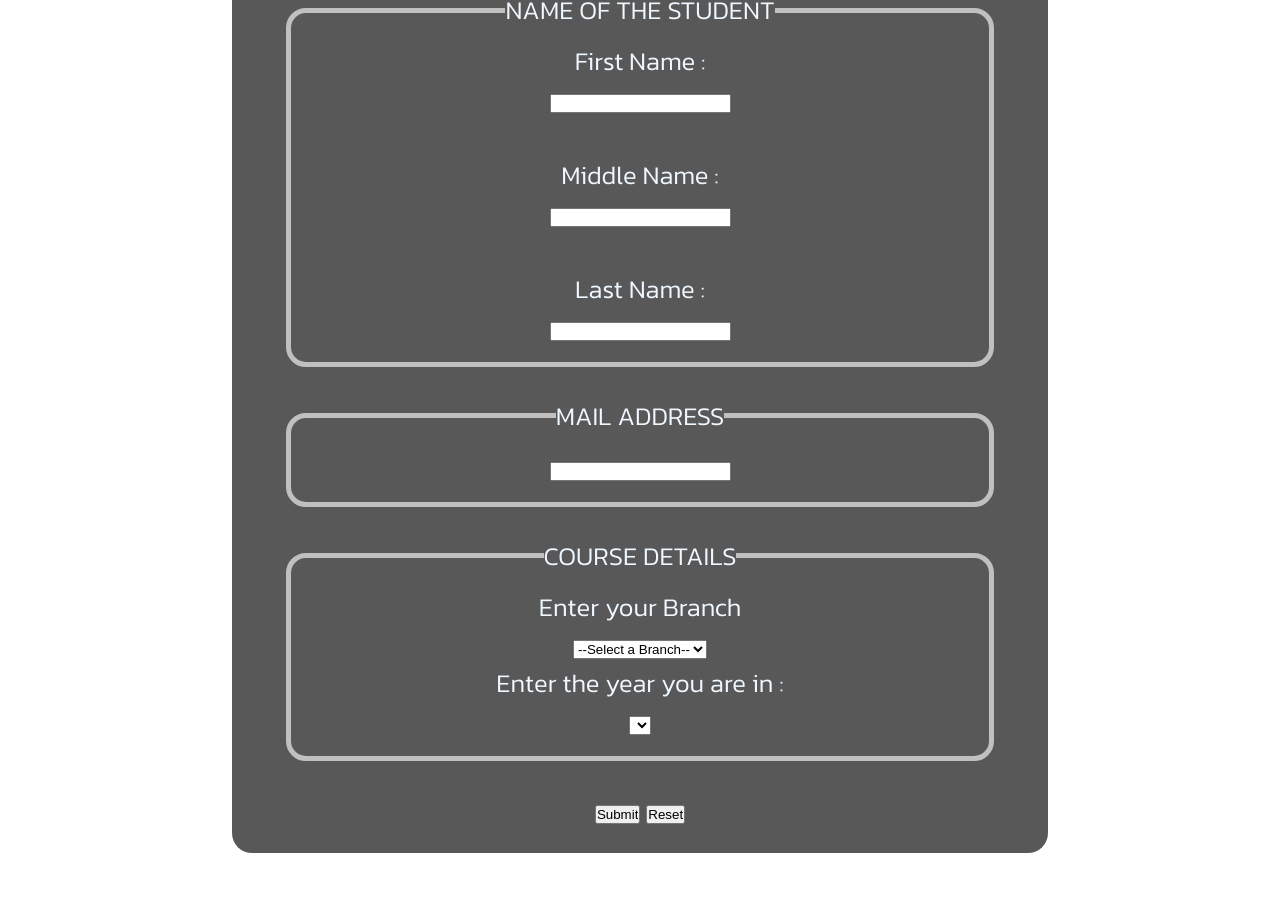
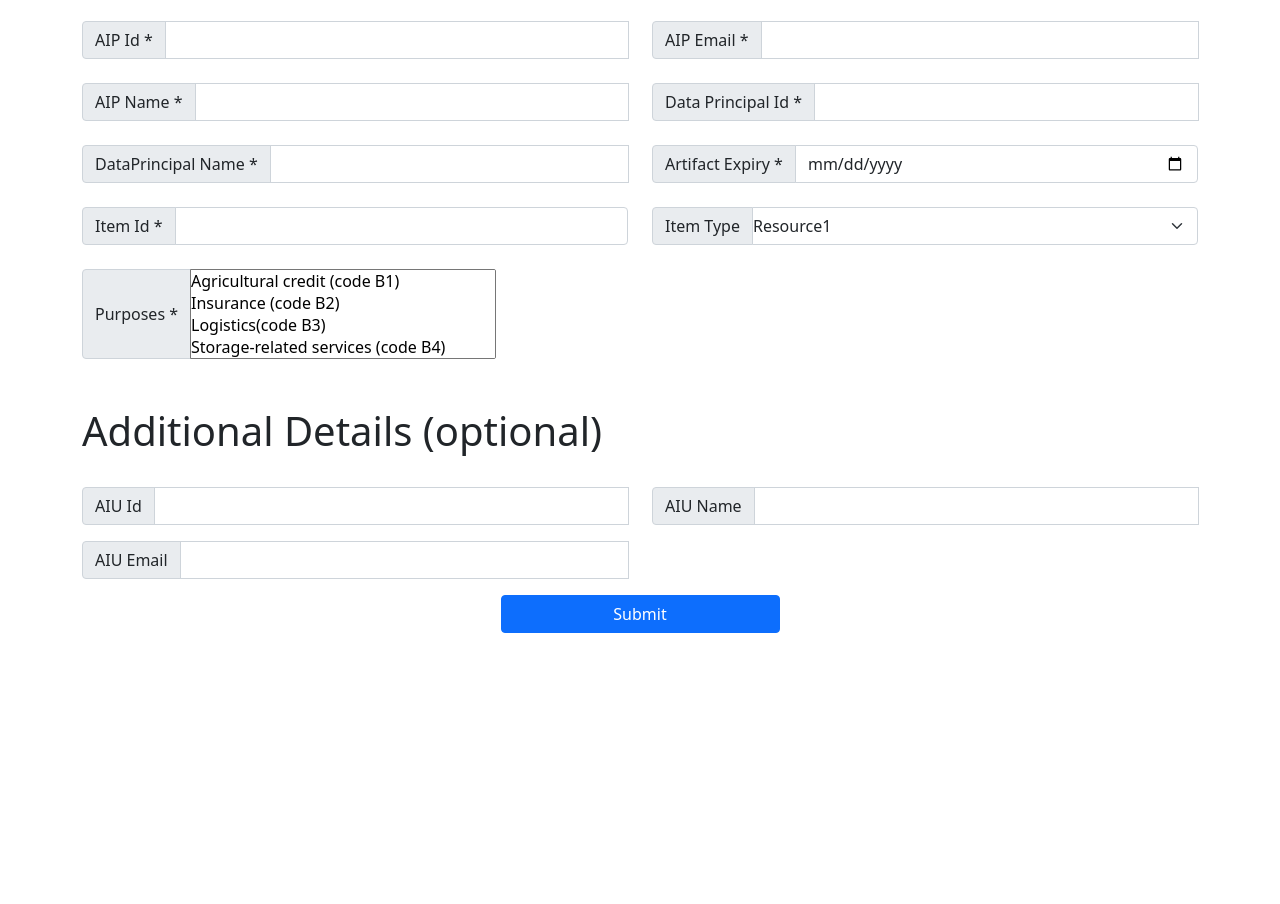
Before and after one commit to tanishhky/StudentForm, a plain HTML site: page index.html in a window 1280 px wide. Shown: the part 472-1376 px from the top of the page. After the commit the page ends 1129 px from the top, so only its background shows below. Drawn offline with nearby package versions, Linux system fonts and the light colour scheme; files that its build step writes are made by us from their sources; a web font is replaced by a local one.

Commit message:
Add files via upload

```diff
--- a/index.html
+++ b/index.html
@@ -1,93 +1,194 @@
 <!DOCTYPE html>
+<html lang="en">
 
-<html lang="en">
 <head>
     <meta charset="UTF-8">
     <meta name="viewport" content="width=device-width, initial-scale=1.0">
-        <title>Student Data Collection</title>
-        <link rel="icon" href="Assets/logo.ico">
-        <link rel="stylesheet" href="style.css">
+    <title>Consent Collector</title>
+    <link href="https://cdn.jsdelivr.net/npm/bootstrap@5.0.2/dist/css/bootstrap.min.css" rel="stylesheet"
+        integrity="sha384-EVSTQN3/azprG1Anm3QDgpJLIm9Nao0Yz1ztcQTwFspd3yD65VohhpuuCOmLASjC" crossorigin="anonymous">
+    <link rel="stylesheet" href="css/style.css">
+    <link rel="stylesheet" href="css/virtual-select.min.css">
 </head>
 
 <body>
+    <div class="container mt-3">
+        <form class="consent">
+            <div class="row">
+                <div class="col-12 text-center adex-brand">
+                    <img src="https://dataexplorer.adex.org.in/assets/agri-logo.png" alt="Consent Collector">
+                    <h1>Consent Collector Service</h1>
+                </div>
+            </div>
+            <hr>
+            <div class="row aip-details w-100 my-4">
+                <div class="col-lg-6 col-12">
+                    <h1 class="ribbon">Details</h1>
+                </div>
+                <div class="col-6 justify-content-lg-end d-flex" style="font-size: 12px;">
+                    <span class="asterisk">* Required Fields</span>
+                </div>
+            </div>
+            <div class="row mt-4">
+                <div class="col-lg-6 col-12 text-center">
+                    <div class="input-group mb-4">
+                        </span>
+                        <span class="input-group-text hover-text m-0">
+                            AIP Id
+                            <span class="asterisk">&nbsp*</span>
+                        </span>
+                        <input type="text" class="form-control" id="aipId" oninput="validateUUID()">
+                        <span id="uuidValidationMessage"></span>
+                    </div>
+                </div>
+                <div class="col-lg-6 col-12">
+                    <div class="input-group mb-4">
+                        <span class="input-group-text">
+                            AIP Email
+                            <span class="asterisk">&nbsp*</span>
+                        </span>
+                        <input type="email" class="form-control emails" id="aipEmail" pattern="[^\s@]+@[^\s@]+\.[^\s@]+"
+                            onchange="validateEmail()">
+                        <span id="emailValidationMessage" class="validation-message"></span>
 
-        <nav>
-            <div><img src="Assets/logo.png" alt="logo"></div>
-            <div class="heading">STUDENT DATA COLLECTION</div>
-            <div id="contact"><a href="mailto:tanishhky@gmail.com" style="text-decoration: none; color: inherit;">CONTACT US</a> </div>
-        </nav>
+                    </div>
+                </div>
+                <div class="col-lg-6 col-12">
+                    <div class="input-group mb-4">
+                        <span class="input-group-text">
+                            AIP Name
+                            <span class="asterisk">&nbsp*</span>
+                        </span>
+                        <input type="text" class="form-control" id="aipName" oninput="validateName()">
+                        <span id="nameValidationMessage"></span>
+                    </div>
+                </div>
+                <div class="col-lg-6 col-12">
+                    <div class="input-group mb-4">
+                        <span class="input-group-text">
+                            Data Principal Id
+                            <span class="asterisk">&nbsp*</span>
+                        </span>
+                        <input type="text" class="form-control" id="dpID" onchange="DPIDValidation()">
+                        <span id="dpIDValidationMessage"></span>
+                    </div>
+                </div>
 
-        <div class="formContainer">
-            <form action="" id="studentForm">
-                <div class="pfp">
-                    <img src="Assets/logo.png" id="preview" alt="">
-                    <br><br>
-                    <input type="file" id="pf" onchange="previewImage(event)">
+                <div class="col-lg-6 col-12">
+                    <div class="input-group mb-4">
+                        <span class="input-group-text">
+                            DataPrincipal Name
+                            <span class="asterisk">&nbsp*</span>
+                        </span>
+                        <input type="text" class="form-control" id="dpName">
+                        <span id="dpNameValidationMessage"></span>
                     </div>
-                    <br>
-                <fieldset>
-                    <legend class="headin">NAME OF THE STUDENT</legend>
-                    <div class="ques">
-                        <text>First Name : </text>
                 </div>
-                    <div class="ans" id="fn">
-                        <input type="text" required>
+
+                <div class="col-lg-6 col-12">
+                    <div class="input-group mb-4">
+                        <span class="input-group-text">
+                            Artifact Expiry
+                            <span class="asterisk">&nbsp*</span>
+                        </span>
+                        <input type="date" class="form-control" onkeydown="return false" id="dateInput">
                     </div>
-                    <br>
-                    <div class="ques">
-                        <text>Middle Name : </text>
                 </div>
-                    <div class="ans" id="mn">
-                        <input type="text">
+                <div class="col-lg-6 col-12">
+                    <div class="input-group mb-4">
+                        <span class="input-group-text">
+                            Item Id
+                            <span class="asterisk">&nbsp*</span>
+                        </span>
+                        <input type="text" class="form-control" id="itemInp">
                     </div>
-                    <br>
-                    <div class="ques">
-                        <text>Last Name : </text>
                 </div>
-                    <div class="ans" id="ln">
-                        <input type="text" required>
-                    </div>
-                </fieldset>
-                <fieldset>
-                    <legend class="headin">MAIL ADDRESS</legend>
-                    <div class="ans" id="mail">
-                        <input type="email" required>
-                    </div>
-                </fieldset>
-                <fieldset>
-                    <legend class="headin">COURSE DETAILS</legend>
-                    <div class="ques">
-                        <text>Enter your Branch</text>
-                    </div>
-                    <div class="ans">
-                        <select name="Branch" id="branch" onchange="updateOptions()">
-                            <option value="">--Select a Branch--</option>
-                            <option value="BTech">BTech</option>
-                            <option value="BSc">BSc</option>
-                            <option value="Mtech">Mtech</option>
-                            <option value="MSc">MSc</option>
-                            <option value="BBA">BBA</option>
-                            <option value="MBA">MBA</option>
-                            <option value="PhD">PhD</option>
+                <div class="col-lg-6 col-12">
+                    <div class="input-group mb-3">
+                        <label class="input-group-text">Item Type</label>
+                        <select class="form-select p-0" id="itemtype" readonly>
+                            <option value="1">Resource1</option>
+                            <option value="2">Resource Group</option>
                         </select>
                     </div>
-                    <div class="ques">
-                        <text>Enter the year you are in : </text>
                 </div>
-                    <div class="ans">
-                        <select name="Year" id="year">
 
+                <div class="col-lg-6 col-12">
+                    <div class="input-group mb-4">
+                        <label class="input-group-text">
+                            Purposes
+                            <span class="asterisk">&nbsp*</span>
+                        </label>
+                        <select multiple id="purpose" data-search="false" data-silent-initial-value-set="true">
+                            <option value="B1">Agricultural credit (code B1)</option>
+                            <option value="B2">Insurance (code B2)</option>
+                            <option value="B3">Logistics(code B3)</option>
+                            <option value="B4">Storage-related services (code B4)</option>
+                            <option value="B5">Market-related services (code B5)</option>
+                            <option value="B6">Payment services (code B6)</option>
+                            <option value="P1">Farm advisories (code P1)</option>
+                            <option value="P2">Pest and disease management (code P2)</option>
+                            <option value="P3">Water management (code P3)</option>
+                            <option value="P4">Quality assurance (code P4)</option>
+                            <option value="P5">Soil Health (code P5)</option>
+                            <option value="G1">Benefits (code G1)</option>
+                            <option value="G2">Research (code G2)</option>
+                            <option value="G3">Innovation (code G3)</option>
+                            <option value="G4">Education (code G4)</option>
+                            <option value="G5">Data Principal use (code G5)</option>
                         </select>
                     </div>
-                </fieldset>
-                <div class="submission">
-                    <input type="submit">
-                    <input type="reset">
                 </div>
+            </div>
+            <div class="row aip-details my-4 w-100">
+                <div class="col-12">
+                    <h1 class="ribbon">Additional Details (optional)</h1>
+                </div>
+            </div>
+            <div class="row mt-4">
+                <div class="col-lg-6 col-12">
+                    <div class="input-group mb-3">
+                        <span class="input-group-text">
+                            AIU Id
+                        </span>
+                        <input type="text" class="form-control" id="aiuId" onchange="validateAIUID()">
+                        <span id="AIUIDValidationMessage"></span>
+                    </div>
+                </div>
+                <div class="col-lg-6 col-12">
+                    <div class="input-group mb-3">
+                        <span class="input-group-text">
+                            AIU Name
+                        </span>
+                        <input type="text" class="form-control" id="aiuName" onchange="validateAIUName()">
+                        <span id="AIUNameValidationMessage" class="validation-message"></span>
+                    </div>
+                </div>
+                <div class="col-lg-6 col-12">
+                    <div class="input-group mb-3">
+                        <span class="input-group-text">
+                            AIU Email
+                        </span>
+                        <input type="email" class="form-control emails" id="aiuEmail" pattern="[^\s@]+@[^\s@]+\.[^\s@]+"
+                            onchange="validateAIUEmail()">
+                        <span id="AIUemailValidationMessage" class="validation-message"></span>
+                    </div>
+                </div>
+                <div class="col-12 text-center">
+                    <a class="btn btn-primary w-25 mb-4 submit" id="lynk" type="button" onclick="conJSON()">Submit</a>
+                </div>
+                <div class="row"></div>
 
+            </div>
+            <script src="js/virtual-select.min.js"></script>
+            <script>
+                VirtualSelect.init({
+                    ele: 'select'
+                });
+            </script>
+            <script src="js/script.js"></script>
         </form>
     </div>
-        <script src="script.js"></script>
-        <script src="https://kit.fontawesome.com/ef5e0a1619.js" crossorigin="anonymous"></script>
 </body>
+
 </html>
```
Lines whose indentation alone changed are shown as unchanged.
